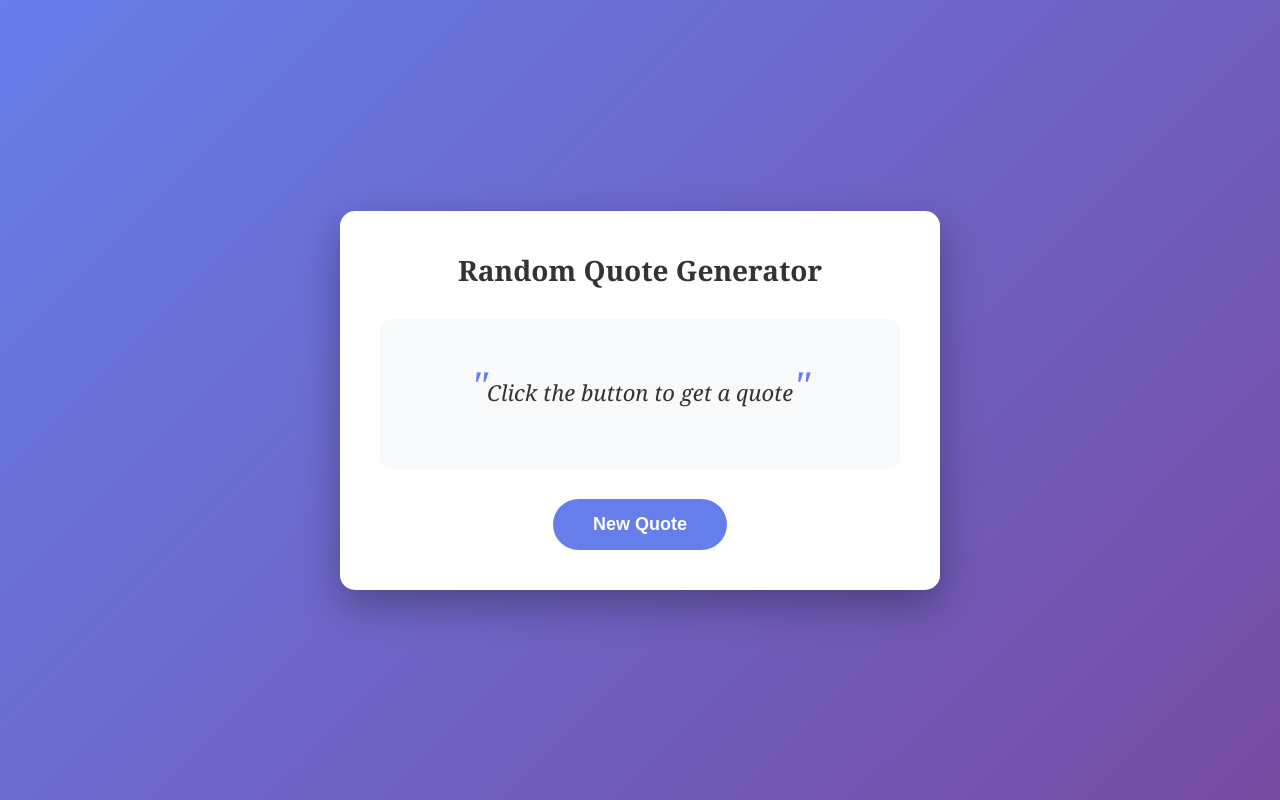
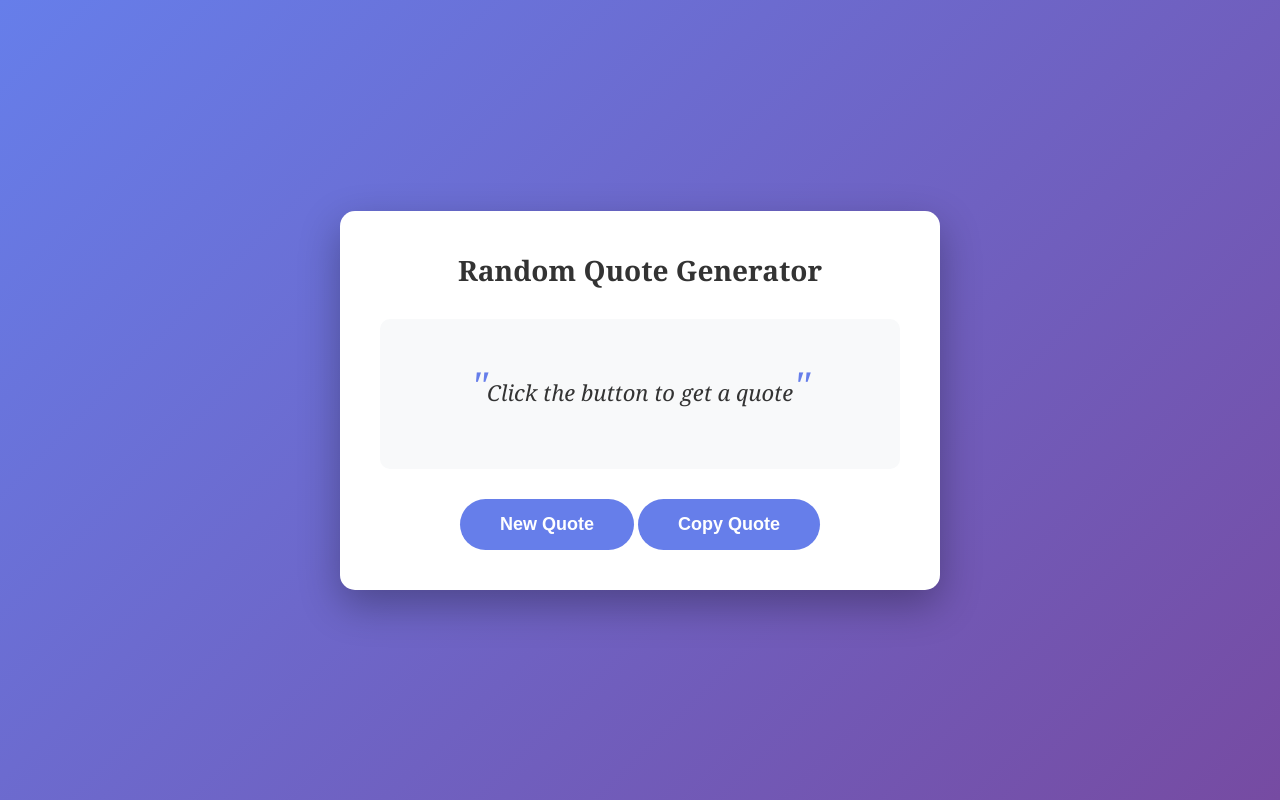
Before and after one commit to Tuff-Commander/javascript, a plain HTML site: page random quote generator/index.html in a window 1280 px wide. Drawn offline with Linux system fonts and the light colour scheme.

Commit message:
added a copy button to copy generated quote

```diff
--- a/random quote generator/index.html
+++ b/random quote generator/index.html
@@ -14,6 +14,9 @@
         </div>
 
         <button onclick="getQuote()">New Quote</button>
+
+        <button onclick="copyQuote()">Copy Quote</button>
+
     </div>
 
     <script src="script.js"></script>
--- a/random quote generator/script.js
+++ b/random quote generator/script.js
@@ -17,3 +17,18 @@ async function getQuote() {
         document.getElementById('author').textContent = '';
     }
 }
+
+function copyQuote() {
+    // Get the current quote text
+    const quoteText = document.getElementById('quote').textContent;
+    const authorText = document.getElementById('author').textContent;
+
+    // Combine them
+    const fullQuote = quoteText + ' ' + authorText;
+
+    // Copy to clipboard
+    navigator.clipboard.writeText(fullQuote);
+
+    // Show confirmation (optional but nice)
+    alert('Quote copied to clipboard!');
+}
```
